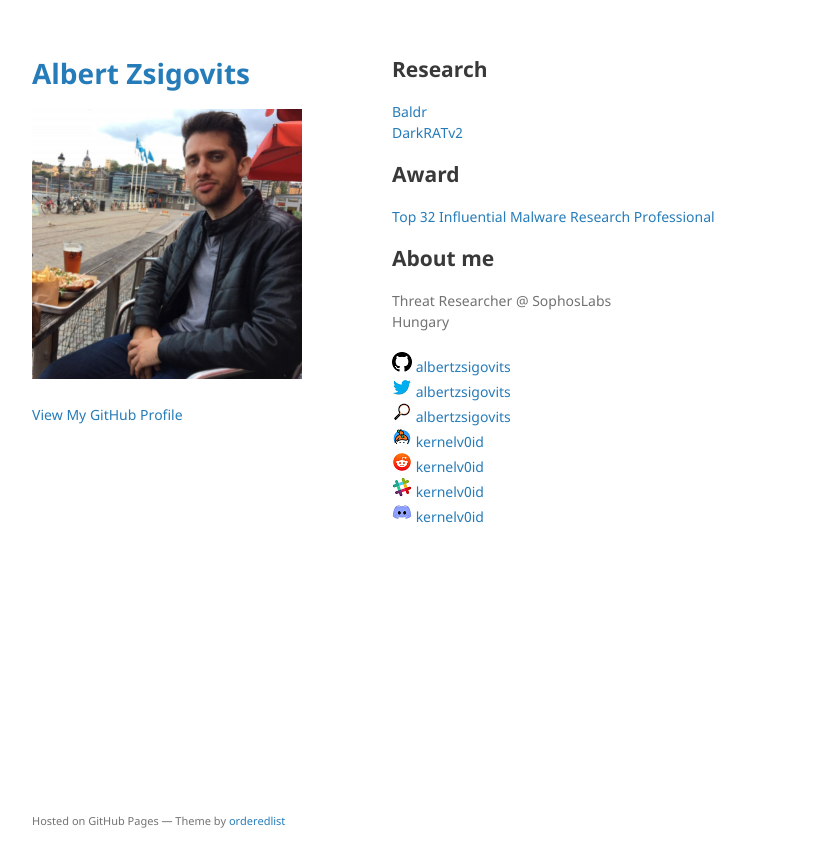
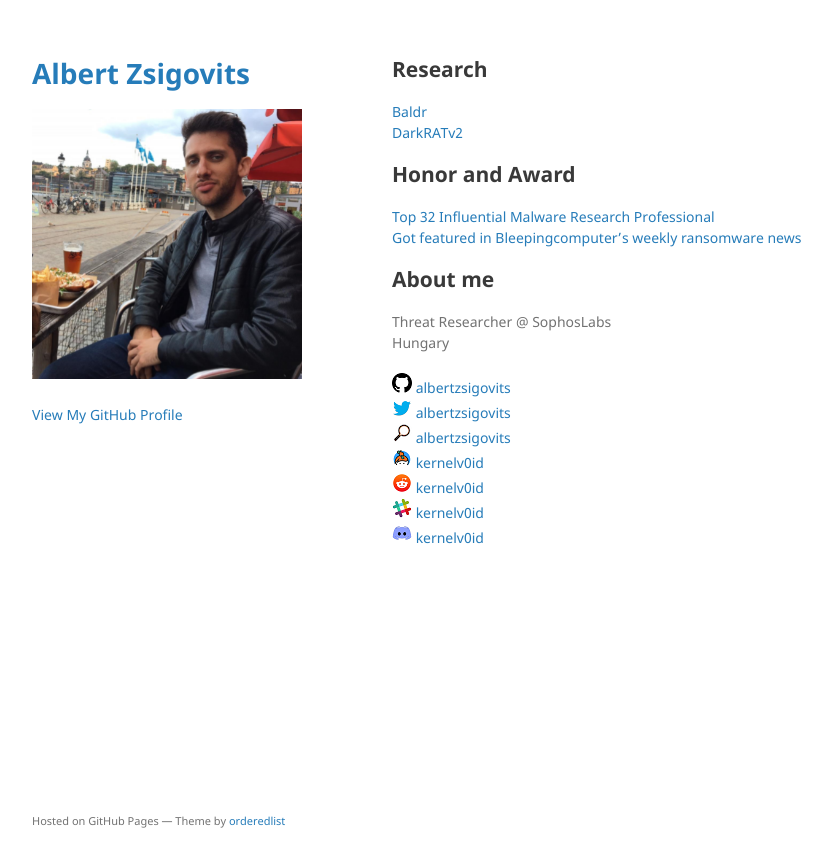
Before and after one commit to albertzsigovits/albertzsigovits.github.io, a Jekyll site: the page built from index.md, in a window 1280 px wide. Shown: the top 867 px of the page, without its empty margins (178-1010 px from the left). Built offline with Jekyll 4.4.1, drawn with Linux system fonts in a browser that asks for light colours; the repository's description, which GitHub fills in, is left out; our own code applies the rules of GitHub Pages for plain Markdown files.

Commit message:
Update index.md

```diff
--- a/index.md
+++ b/index.md
@@ -6,9 +6,10 @@
 [Baldr](https://github.com/albertzsigovits/malware-writeups/tree/master/Baldr)
 [DarkRATv2](https://github.com/albertzsigovits/malware-writeups/tree/master/DarkRATv2)
 
-## Award
+## Honor and Award
 
 [Top 32 Influential Malware Research Professional](https://static.peerlyst.com/image/upload/v1576213159/post-attachments/32_Influential_Malware_Research_Professionals_pkrtnw)
+[Got featured in Bleepingcomputer's weekly ransomware news](https://www.bleepingcomputer.com/news/security/the-week-in-ransomware-january-17th-2020-never-ends/)
 
 ## About me
 
```
